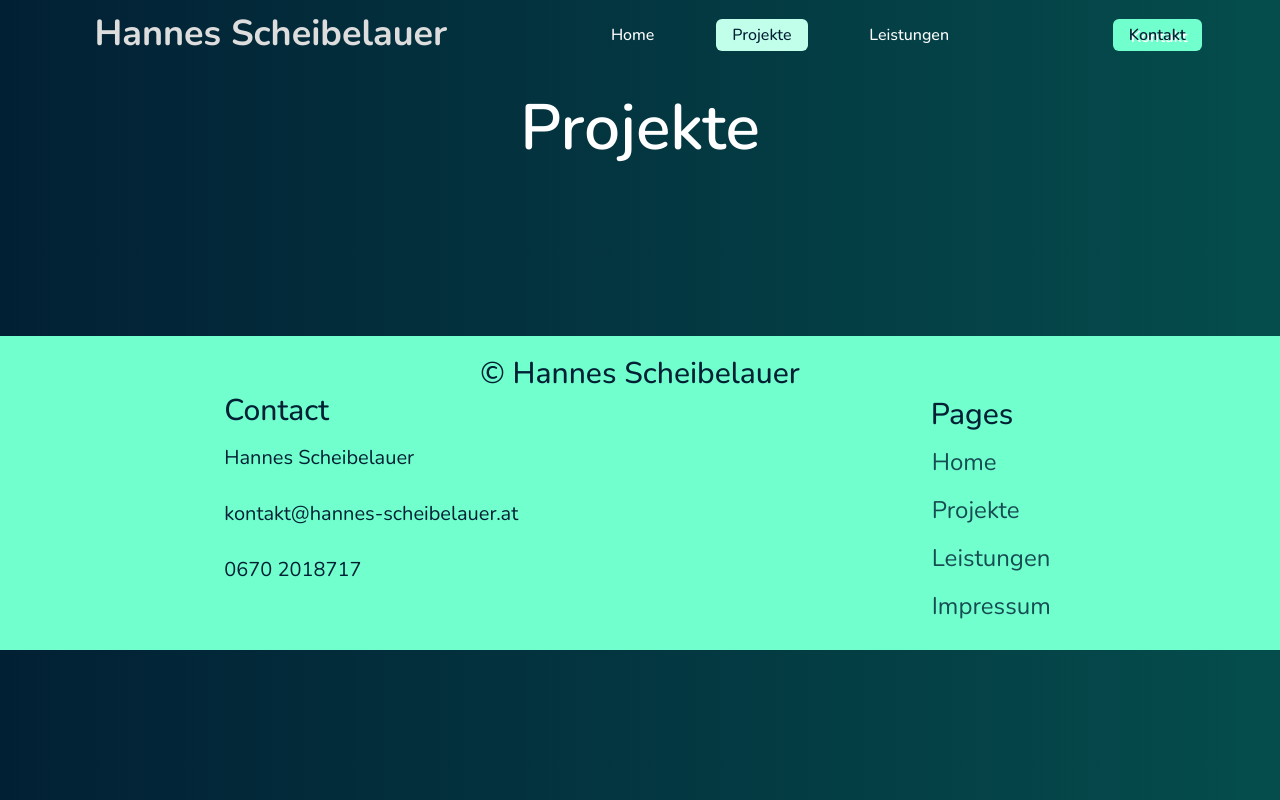
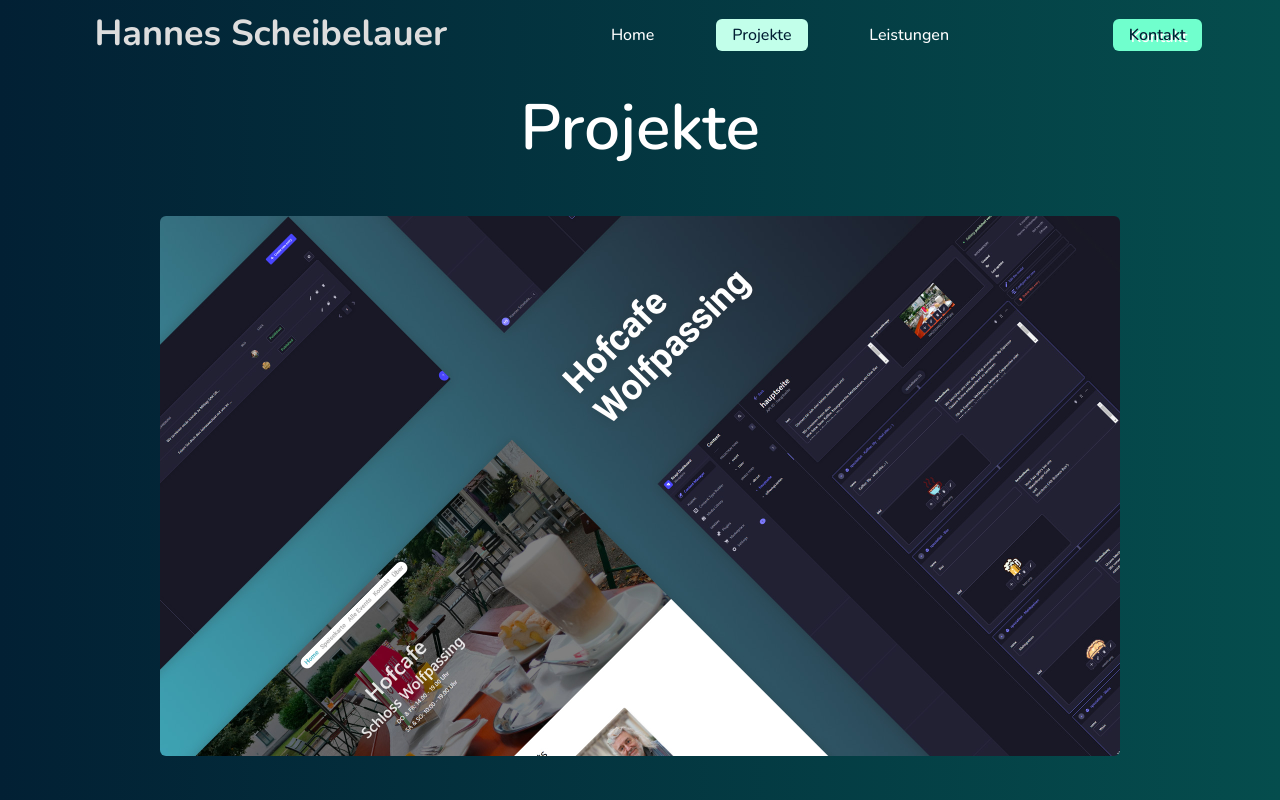
Before and after one commit to Hannes30/Honspage_4.0, a SvelteKit app: page /projects in a window 1280 px wide. Shown: the top 800 px of the page. Built offline with nearby package versions, Linux system fonts and the light colour scheme; a web font is replaced by a local one.

Commit message:
fix: less enhanced images

```diff
--- a/src/lib/components/Banner.svelte
+++ b/src/lib/components/Banner.svelte
@@ -8,7 +8,7 @@
 <a class="m-10 wrapper flex justify-center w-3/4" href={route + "/"+ name.replace(/\s/g,'')}>
     <div class=" relative group overflow-hidden">
 
-        <enhanced:img src={image} alt={"Banner Image of " + name} class="h-full rounded-md">
+        <img src={image} alt={"Banner Image of " + name} class="h-full rounded-md">
 
         <div class="absolute -bottom-30 rounded-md bg-gray-800 bg-opacity-50 p-5 left-5 group-hover:transform lg:group-hover:-translate-y-32  group-hover:-translate-y-28 transition duration-500">
             <h2 class="lg:text-3xl text-xl">{name}</h2>
--- a/src/routes/projects/+page.svelte
+++ b/src/routes/projects/+page.svelte
@@ -1,8 +1,8 @@
 <script>
   import Nav from "$lib/components/Nav.svelte";
   import Banner from "$lib/components/Banner.svelte";
-  import HofcafeImage from "$lib/img/projects/Hofcafe_Collage.jpg?enhanced"
-  import PortfolioImage from "$lib/img/projects/Portfolio_Collage.jpg?enhanced"
+  import HofcafeImage from "$lib/img/projects/Hofcafe_Collage.jpg"
+  import PortfolioImage from "$lib/img/projects/Portfolio_Collage.jpg"
   import EcoGift from "$lib/img/projects/EcoGift.png"
 </script>
 <svelte:head>
--- a/src/routes/services/+page.svelte
+++ b/src/routes/services/+page.svelte
@@ -1,8 +1,8 @@
 <script>
     import Nav from "$lib/components/Nav.svelte";
     import Banner from "$lib/components/Banner.svelte";
-    import WebHostingImage from "$lib/img/projects/Web-Hosting.jpg?enhanced"
-    import WebDevImage from "$lib/img/projects/Web-Entwicklung.jpg?enhanced"
+    import WebHostingImage from "$lib/img/projects/Web-Hosting.jpg"
+    import WebDevImage from "$lib/img/projects/Web-Entwicklung.jpg"
 </script>
 <svelte:head>
 	<title>Leistungen - Hannes Scheibelauer</title>
```
